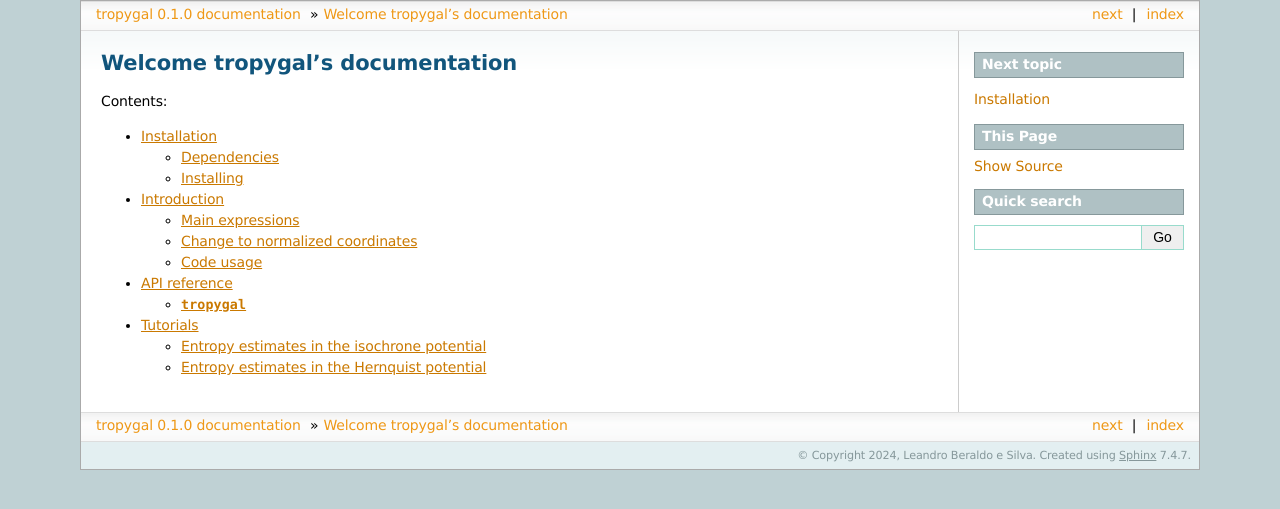
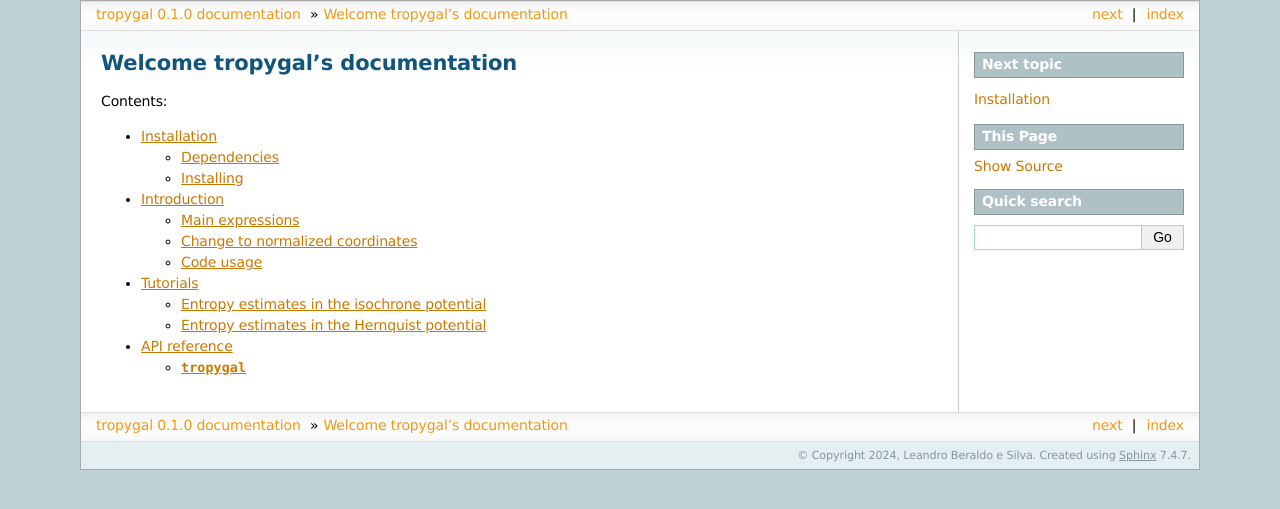
Before and after one commit to lberaldoesilva/tropygal, a Sphinx documentation site: the page built from docs/source/index.rst, in a window 1280 px wide. Shown: the top 509 px of the page. Built offline with Sphinx 7.4.7, drawn with Linux system fonts in a browser that asks for light colours.

Commit message:
improving docs

```diff
--- a/docs/source/index.rst
+++ b/docs/source/index.rst
@@ -12,5 +12,5 @@ Welcome tropygal's documentation
 
    Installation <installation.rst>
    intro.rst
+   Tutorials <tutorials.rst>
    API reference <reference.rst>
-   Tutorials <tutorials.rst>
```
